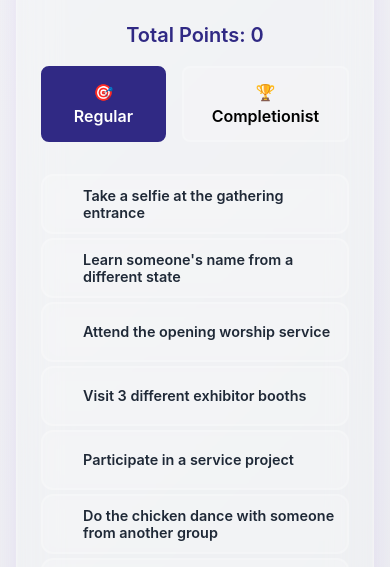
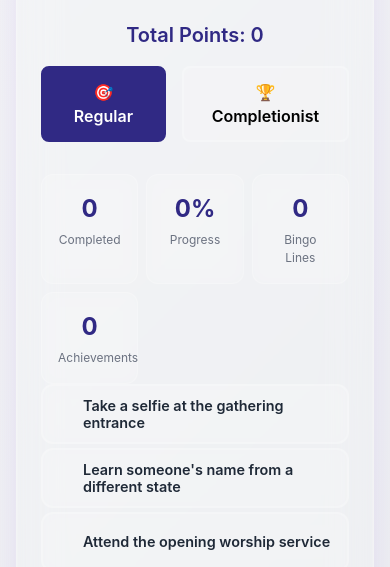
Before and after one commit to RealTreasury/GatherTogether, a website: page index.html in a window 390 px wide. Shown: the part 277-844 px from the top of the page. Drawn offline with nearby package versions, Linux system fonts and the light colour scheme; no server answers.

Commit message:
Move progress stats above grid and tighten layout

```diff
--- a/index.html
+++ b/index.html
@@ -48,11 +48,6 @@
                     <button class="card-type-btn active" data-type="regular">🎯 Regular</button>
                     <button class="card-type-btn completionist" data-type="completionist">🏆 Completionist</button>
                 </div>
-
-                <div class="bingo-grid regular mb-6" id="bingo-grid">
-                    <!-- Bingo tiles will be generated here -->
-                </div>
-
                 <div class="stats-container">
                     <div class="stat-card">
                         <div class="stat-number" id="completed-count">0</div>
@@ -71,6 +66,11 @@
                         <div class="stat-label">Achievements</div>
                     </div>
                 </div>
+
+                <div class="bingo-grid regular mb-6" id="bingo-grid">
+                    <!-- Bingo tiles will be generated here -->
+                </div>
+
 
                 <div class="text-center mt-6 flex justify-center space-x-4">
                     <button class="btn-primary" onclick="BingoTracker.reset()">Reset Progress</button>
--- a/styles/global.css
+++ b/styles/global.css
@@ -184,7 +184,7 @@ body {
     top: 50%;
     left: 50%;
     transform: translate(-50%, -50%);
-    font-size: 2rem;
+    font-size: 1.5rem;
     font-weight: bold;
     color: white;
     opacity: 0.3;
@@ -269,9 +269,9 @@ body {
 
 .stats-container {
     display: grid;
-    grid-template-columns: repeat(auto-fit, minmax(150px, 1fr));
-    gap: 1rem;
-    margin-top: 2rem;
+    grid-template-columns: repeat(auto-fit, minmax(110px, 1fr));
+    gap: 0.5rem;
+    margin-top: 1rem;
 }
 
 .stat-card {
@@ -279,20 +279,20 @@ body {
     backdrop-filter: blur(10px);
     border: 1px solid var(--glass-border);
     border-radius: 0.75rem;
-    padding: 1.5rem;
+    padding: 1rem;
     text-align: center;
 }
 
 .stat-number {
-    font-size: 2rem;
+    font-size: 1.5rem;
     font-weight: bold;
     color: var(--primary-purple);
 }
 
 .stat-label {
-    font-size: 0.875rem;
+    font-size: 0.75rem;
     color: #6b7280;
-    margin-top: 0.5rem;
+    margin-top: 0.25rem;
 }
 
 .celebration-overlay {
@@ -471,7 +471,7 @@ body {
     backdrop-filter: blur(10px);
     border: 1px solid var(--glass-border);
     border-radius: 0.75rem;
-    padding: 1.5rem;
+    padding: 1rem;
     margin-bottom: 1.5rem;
 }
 
@@ -504,7 +504,7 @@ body {
     background: linear-gradient(90deg, var(--gold) 0%, var(--primary-purple) 100%);
     border-radius: 4px;
     transition: width 0.5s ease;
-    margin-top: 0.5rem;
+    margin-top: 0.25rem;
 }
 
 @media (max-width: 768px) {
@@ -543,9 +543,12 @@ body {
         padding: 1rem;
     }
 
-    .stats-container {
-        grid-template-columns: repeat(auto-fit, minmax(120px, 1fr));
-    }
+.stats-container {
+    display: grid;
+    grid-template-columns: repeat(auto-fit, minmax(90px, 1fr));
+    gap: 0.5rem;
+    margin-top: 1rem;
+}
 
     /* Mobile dropdown navigation */
     #nav {
@@ -575,7 +578,7 @@ body {
     }
 
     #nav li a {
-        font-size: 2rem;
+        font-size: 1.5rem;
         padding: 1rem;
         width: 100%;
         text-align: center;
```
